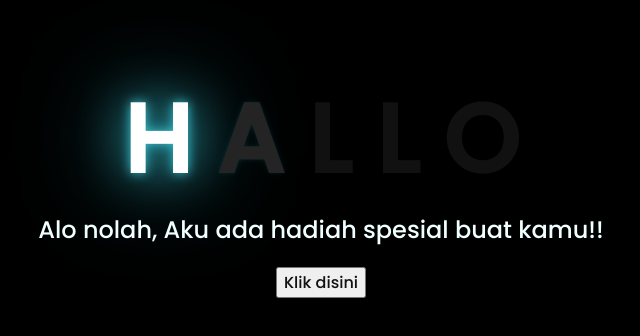
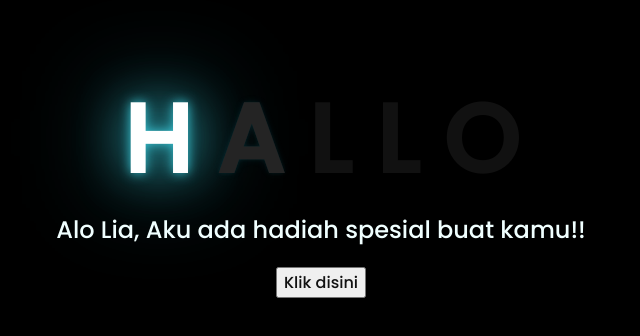
Before and after one commit to Vanszs/Vanszs.github.io, a website: page nolah-bekasi/index.html in a window 1280 px wide. Shown: the part 226-562 px from the top of the page, without its empty margins (327-967 px from the left). Drawn offline with Linux system fonts and the light colour scheme.

Commit message:
Update: Ganti nama menjadi Lia

```diff
--- a/nolah-bekasi/index.html
+++ b/nolah-bekasi/index.html
@@ -18,7 +18,7 @@
         <span>O</span>
     </div>
     <div class="description">
-        <span>Alo nolah, Aku ada hadiah spesial buat kamu!!</span>
+        <span>Alo Lia, Aku ada hadiah spesial buat kamu!!</span>
     </div>
     <div class="button">
         <button>
```
